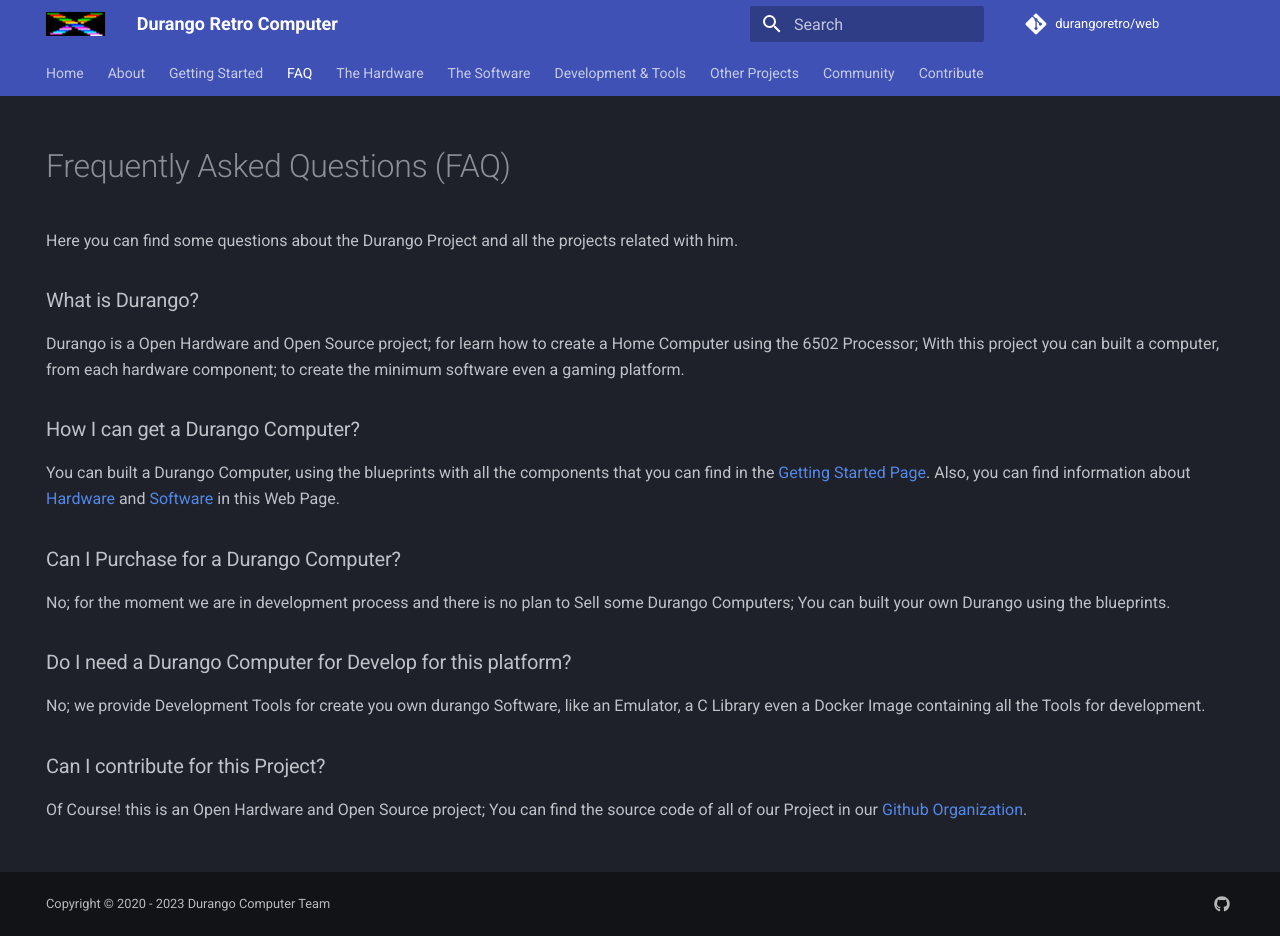
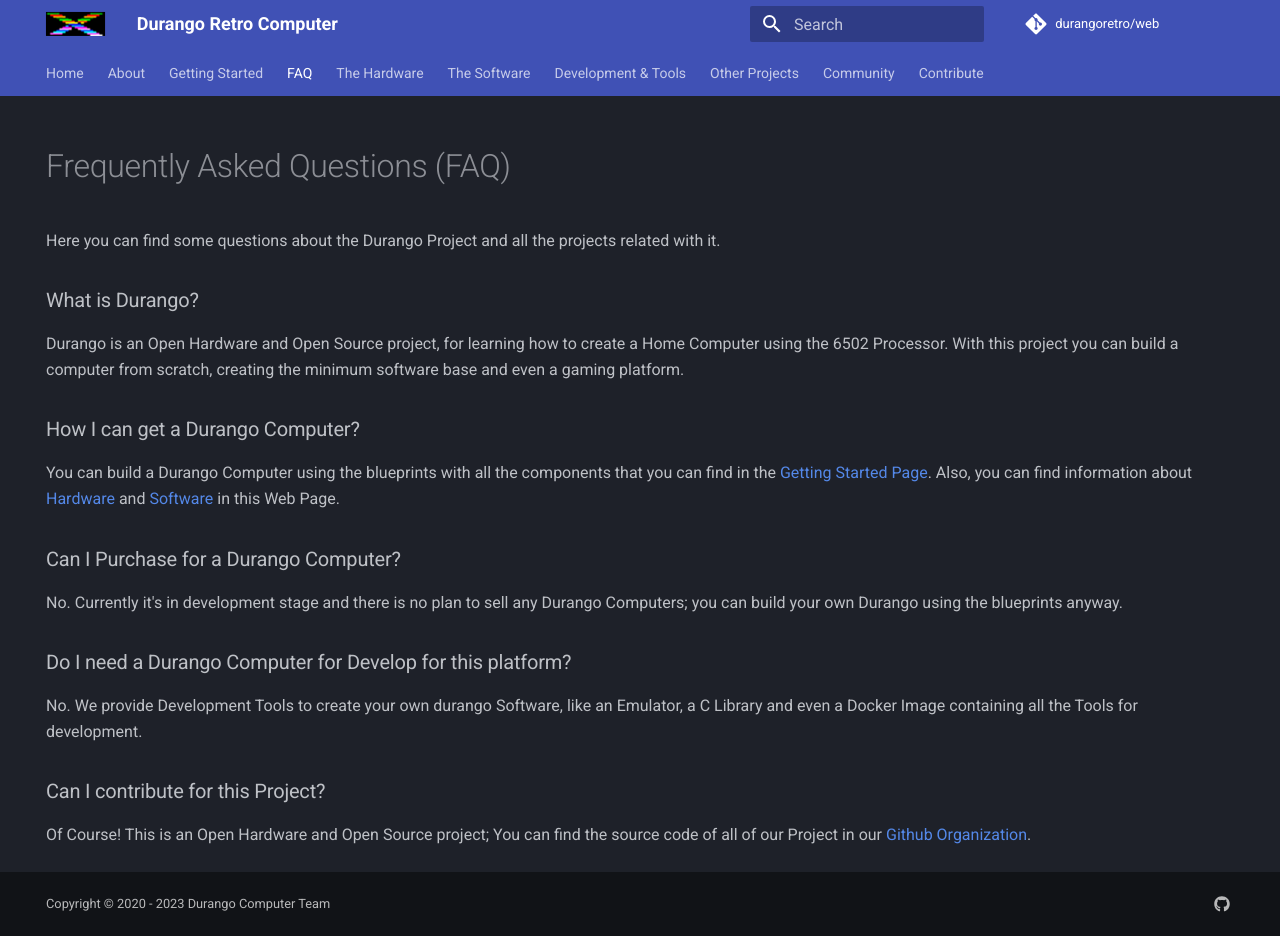
Before and after one commit to durangoretro/web, an MkDocs documentation site: the page built from docs/faq.md, in a window 1280 px wide and 936 px high. Built offline with MkDocs 1.6.1 and Material for MkDocs 9.7.7, drawn with Linux system fonts in a browser that asks for light colours; comment, search, counter and statistics services are not loaded.

Commit message:
Language fixes in FAQ

```diff
--- a/docs/faq.md
+++ b/docs/faq.md
@@ -3,24 +3,24 @@ template: overrides/home.html
 ---
 # Frequently Asked Questions (FAQ)
 
-Here you can find some questions about the Durango Project and all the projects related with him.
+Here you can find some questions about the Durango Project and all the projects related with it.
 
 ### What is Durango?
 
-Durango is a Open Hardware and Open Source project; for learn how to create a Home Computer using the 6502 Processor; With this project you can built a computer, from each hardware component; to create the minimum software even a gaming platform.
+Durango is an Open Hardware and Open Source project, for learning how to create a Home Computer using the 6502 Processor. With this project you can build a computer from scratch, creating the minimum software base and even a gaming platform.
 
 ### How I can get a Durango Computer?
 
-You can built a Durango Computer, using the blueprints with all the components that you can find in the [Getting Started Page](/started/). Also, you can find information about [Hardware](/hardware/hardware) and [Software](/software/software) in this Web Page.
+You can build a Durango Computer using the blueprints with all the components that you can find in the [Getting Started Page](/started/). Also, you can find information about [Hardware](/hardware/hardware) and [Software](/software/software) in this Web Page.
 
 ### Can I Purchase for a Durango Computer?
 
-No; for the moment we are in development process and there is no plan to Sell some Durango Computers; You can built your own Durango using the blueprints.
+No. Currently it's in development stage and there is no plan to sell any Durango Computers; you can build your own Durango using the blueprints anyway.
 
 ### Do I need a Durango Computer for Develop for this platform?
 
-No; we provide Development Tools for create you own durango Software, like an Emulator, a C Library even a Docker Image containing all the Tools for development.
+No. We provide Development Tools to create your own durango Software, like an Emulator, a C Library and even a Docker Image containing all the Tools for development.
 
 ### Can I contribute for this Project?
 
-Of Course! this is an Open Hardware and Open Source project; You can find the source code of all of our Project in our [Github Organization](https://github.com/durangoretro/).
+Of Course! This is an Open Hardware and Open Source project; You can find the source code of all of our Project in our [Github Organization](https://github.com/durangoretro/).
```
